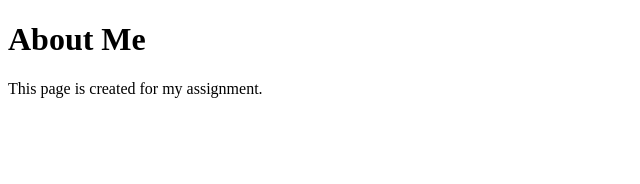
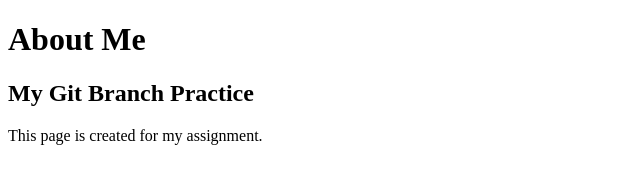
Before and after one commit to reddyarun1729/Git-GitHub-Assignment, a plain HTML site: page about.html in a window 1280 px wide. Shown: the whole page, without its empty margins (0-640 px from the left). Drawn offline with Linux system fonts and the light colour scheme.

Commit message:
Add content to about page

```diff
--- a/about.html
+++ b/about.html
@@ -5,6 +5,7 @@
 </head>
 <body>
     <h1>About Me</h1>
+    <h2>My Git Branch Practice</h2>
     <p>This page is created for my assignment.</p>
 </body>
 </html>
```
